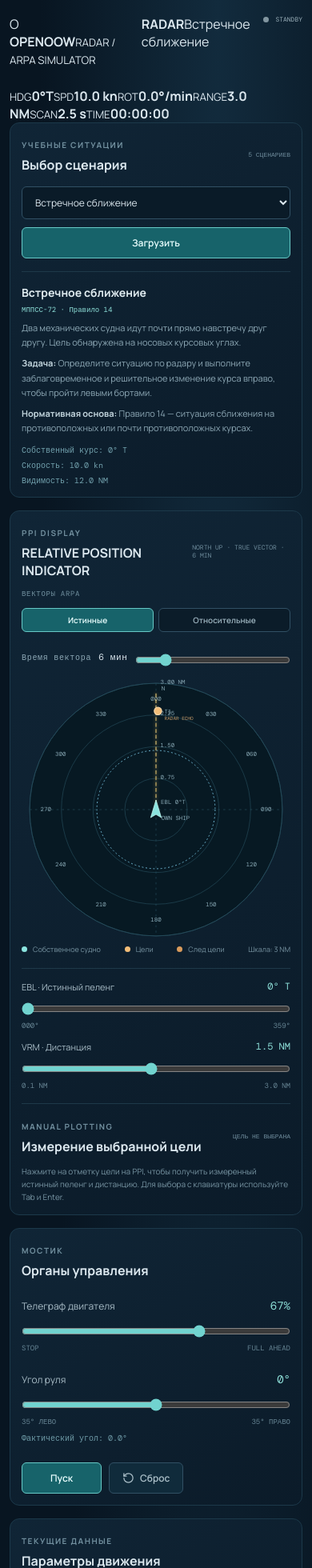
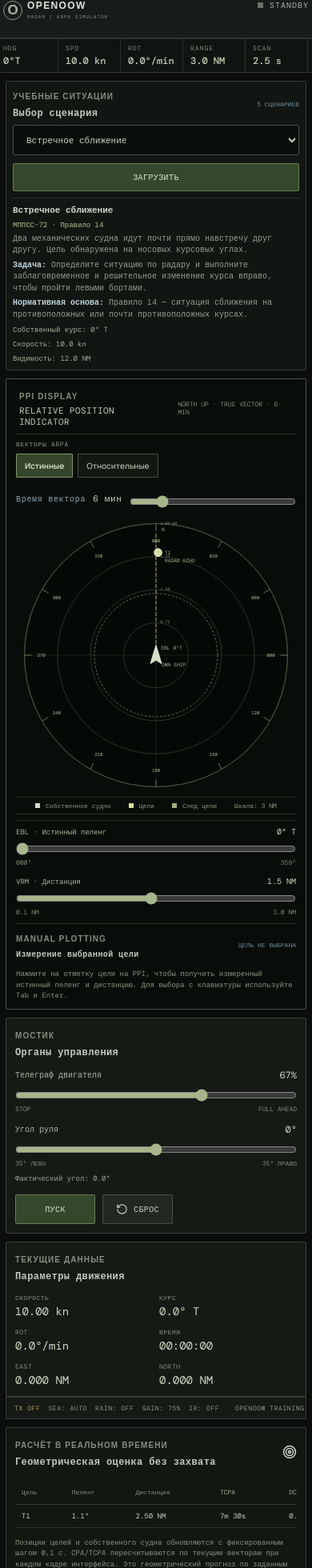
Before and after one commit to quvok/OpenOOW, a React (Vite) app: page / in a window 390 px wide. Shown: the top 1960 px of the page at 80% size. Built offline with nearby package versions, Linux system fonts and the light colour scheme.

Commit message:
ui: add Transas-inspired radar console styling

```diff
--- a/src/ui/styles.css
+++ b/src/ui/styles.css
@@ -58,3 +58,133 @@
 .arpa-swap{color:#718f9f;font-size:9px;white-space:nowrap}
 .arpa-swap.active{color:#ffc36d;font-weight:700}
 @media(max-width:700px){.vector-mode-control{align-items:flex-start;flex-direction:column}.vector-length-control{width:100%;justify-content:space-between}.vector-length-control input{flex:1}.trial-controls{align-items:stretch;flex-direction:column}.trial-controls>div{min-width:0}.trial-controls label{flex-direction:row;justify-content:space-between;align-items:center}.trial-controls input{width:100px}}
+
+
+/* Transas Navi-Sailor inspired bridge radar presentation */
+:root{font-family:Arial,Helvetica,sans-serif;color:#d0d5cf;background:#080b09}
+body{min-width:320px;background:#080b09}
+.app-shell{display:block;min-height:100vh;background:#080b09;color:#d0d5cf}
+.sidebar{display:none}
+.workspace{width:100%;max-width:none;margin:0;padding:0 12px 14px;background:#0b0e0c}
+.transas-topbar{height:54px;margin:0 -12px 0;padding:0 18px;background:#171b19;border-bottom:1px solid #353c36;display:flex;gap:20px}
+.equipment-brand{display:flex;align-items:center;gap:9px;min-width:190px;color:#e0e4dc}
+.equipment-mark{width:29px;height:29px;border:1px solid #8e9b8d;border-radius:50%;display:grid;place-items:center;font:700 17px Arial;color:#a9b6a2}
+.equipment-brand b{display:block;font:700 12px Arial;letter-spacing:1.4px}
+.equipment-brand small{display:block;margin-top:3px;color:#8a9489;font:8px 'DM Mono',monospace;letter-spacing:1px}
+.equipment-title{display:flex;align-items:center;gap:12px;flex:1}
+.equipment-title strong{font:700 12px 'DM Mono',monospace;color:#b9c6b0;letter-spacing:1.4px}
+.equipment-title span{font:11px 'DM Mono',monospace;color:#8e9a8e;white-space:nowrap;overflow:hidden;text-overflow:ellipsis}
+.transas-topbar .status{font:10px 'DM Mono',monospace;color:#aab3a7;letter-spacing:1px}
+.transas-topbar .status.live{color:#a5d47e}
+.transas-topbar .status i{border-radius:0;width:7px;height:7px;background:#687164}
+.transas-topbar .status.live i{background:#a5d47e;box-shadow:0 0 7px #a5d47e}
+.instrument-strip{display:flex;align-items:stretch;gap:0;min-height:43px;margin:0 -12px 10px;background:#101411;border-bottom:1px solid #343d34;border-top:1px solid #252c26;overflow-x:auto}
+.instrument-strip>span{display:flex;flex-direction:column;justify-content:center;gap:3px;min-width:95px;padding:5px 14px;border-right:1px solid #293029}
+.instrument-strip small{font:8px 'DM Mono',monospace;color:#7f8c7b;letter-spacing:1px}
+.instrument-strip b{font:12px 'DM Mono',monospace;color:#c2d0b7;font-weight:500;white-space:nowrap}
+.panel{background:#111612;border:1px solid #343d34;border-radius:2px;padding:11px;box-shadow:none}
+.scenario-picker{margin-bottom:10px;padding:9px 12px}
+.scenario-picker-top{align-items:center}
+.scenario-picker .eyebrow,.eyebrow{color:#82917d;letter-spacing:1.1px}
+.scenario-picker h2,.panel h2{font:600 12px 'DM Mono',monospace;color:#c1cbbd;letter-spacing:.4px}
+.scenario-select-row{margin-top:7px}
+.scenario-select-row select{border-radius:2px;background:#090d0a;border:1px solid #465044;color:#c7d1c0;font:11px 'DM Mono',monospace}
+.scenario-select-row button,.primary,.secondary{border-radius:2px;font:10px 'DM Mono',monospace;text-transform:uppercase;letter-spacing:.4px}
+.primary{background:#34482b;border:1px solid #687d55;color:#d9e5cd}
+.secondary{background:#202820;border:1px solid #465044;color:#c0c9b9}
+.scenario-description{margin-top:8px;padding-top:7px;border-top:1px solid #293229;color:#929e8c;font:10px/1.45 'DM Mono',monospace}
+.scenario-description>b{font:600 11px 'DM Mono',monospace;color:#d0d8c9}
+.scenario-description>span{color:#b4c38c;font:9px 'DM Mono',monospace}
+.scenario-description p{margin:4px 0}
+.scenario-facts{margin-top:6px;color:#a2ad96;font:9px 'DM Mono',monospace}
+.main-grid{grid-template-columns:minmax(0,1.65fr) minmax(270px,.62fr);gap:10px;align-items:stretch}
+.radar-panel{background:#080d09;border:1px solid #465345;border-radius:2px;padding:9px 12px;min-height:0}
+.radar-heading{padding:2px 4px 8px;border-bottom:1px solid #303a2e}
+.radar-heading .eyebrow{color:#84927a}
+.radar-heading h2{margin-top:3px;color:#c4ceb8;font:11px 'DM Mono',monospace}
+.radar-heading .unit{color:#82917b;font:8px 'DM Mono',monospace}
+.vector-mode-control{margin:7px 0 0;color:#8f9c85;font:8px 'DM Mono',monospace}
+.vector-mode-control button{border-radius:1px;background:#111811;border-color:#45513e;color:#aeb9a3}
+.vector-mode-control button.mode-active{background:#34452b;border-color:#82956a;color:#e0e8d5}
+.vector-length-control strong{color:#c3d0b6}
+.radar-view{width:min(100%,min(78vh,780px));max-height:calc(100vh - 245px);margin:2px auto;flex:1;min-height:320px}
+.radar-bg{fill:#030905;stroke:#68755d;stroke-width:1.1}
+.radar-ring{stroke:#42523c;stroke-width:.9;opacity:.95}
+.radar-cross{stroke:#35432f;stroke-width:.8;stroke-dasharray:none;opacity:.8}
+.radar-view text{fill:#a2b392;font:9px 'DM Mono',monospace}
+.bearing-mark line{stroke:#8d9b7e;stroke-width:1}
+.bearing-mark text{fill:#b6c5a2;font:8px 'DM Mono',monospace}
+.range-labels text{fill:#7f9073;font:7px 'DM Mono',monospace}
+.vrm-ring{stroke:#b2b9a0;stroke-width:1;stroke-dasharray:4 3;opacity:.8}
+.ebl-line{stroke:#d2c16d;stroke-width:1.2;stroke-dasharray:7 3;filter:none}
+.own-ship{fill:#d5dfc5;stroke:#f0f4e7;stroke-width:1.2}
+.target-echo{fill:#d7dca2;stroke:#f1f4d0;stroke-width:1.2}
+.target-echo.selected{fill:#fff3a0;stroke:#fffbd8}
+.target-vector{stroke:#d2d99a;stroke-width:1.4}
+.target-vector-head{stroke:#d2d99a;stroke-width:1.4}
+.target-course-label{fill:#a9b98a!important}
+.target-trail{stroke:#9fae7d;stroke-width:1.2;opacity:.55}
+.radar-legend{justify-content:center;gap:22px;padding:5px 0;border-top:1px solid #273126;border-bottom:1px solid #273126;color:#8b9a80;font:8px 'DM Mono',monospace}
+.radar-legend .dot{width:6px;height:6px;border-radius:0}
+.own-dot{background:#d5dfc5}.target-dot{background:#d7dca2}.trail-dot{background:#9fae7d}
+.radar-tools{margin-top:7px;padding-top:7px;border-color:#2b3529;gap:12px}
+.radar-tool .control-title{font:9px 'DM Mono',monospace;color:#a7b49a}
+.radar-tool .control-title strong{font:10px 'DM Mono',monospace;color:#d0d9c3}
+input[type=range]{accent-color:#a6b58b}
+.radar-tool input[type=range]{margin:7px 0 3px}
+.range-labels{color:#75836d;font:8px 'DM Mono',monospace}
+.radar-selection-panel{border-color:#2b3529;margin-top:9px;padding-top:8px}
+.radar-selection-panel .panel-heading h2{font-size:10px}
+.measurement-readouts{gap:8px;margin-top:8px}
+.metric{gap:3px}
+.metric span{font:8px 'DM Mono',monospace;color:#82917b}
+.metric b{font:12px 'DM Mono',monospace;color:#d0dac4}
+.selection-actions{margin-top:8px;color:#9ba88f;font:9px 'DM Mono',monospace}
+.control-column{gap:10px}
+.control-column>.panel{background:#151a15;border-color:#394337;border-radius:2px}
+.control-block{margin-top:13px}
+.control-title{font:10px 'DM Mono',monospace;color:#aab59e}
+.control-title strong{font:12px 'DM Mono',monospace;color:#d2ddc4}
+.control-block input[type=range]{margin:9px 0 4px}
+.range-labels{color:#7f8d76}
+.actual-rudder{color:#9aa68e;font:9px 'DM Mono',monospace}
+.action-row{margin-top:14px}
+.metrics-grid{gap:12px 8px;margin-top:14px}
+.metric b{font-size:14px}
+.instrument-footer{display:flex;align-items:center;gap:17px;min-height:28px;padding:4px 10px;margin:0 0 10px;background:#151a15;border:1px solid #333c31;color:#8e9b83;font:8px 'DM Mono',monospace;letter-spacing:.6px}
+.tx-indicator{color:#b7a16c}.tx-indicator.active{color:#a5d47e}
+.footer-spacer{flex:1}
+.cpa-panel,.arpa-panel,.debrief-panel{margin-bottom:10px}
+.cpa-panel,.arpa-panel,.debrief-panel{background:#121712;border-color:#343d34;border-radius:2px}
+.cpa-table{font:9px 'DM Mono',monospace}
+.cpa-table th{color:#84927b;border-color:#364032;font-size:8px}
+.cpa-table td{color:#c4ceba;border-color:#293329;padding:8px}
+.cpa-note,.debrief-panel ul{color:#87947d;font:9px/1.5 'DM Mono',monospace}
+.arpa-alert-settings,.trial-controls{border-radius:2px;background:#0b100b;border-color:#343f30}
+.arpa-alert-settings label,.trial-controls label{color:#a4b096;font:9px 'DM Mono',monospace}
+.arpa-alert-settings input,.trial-controls input{border-radius:1px;background:#050805;border-color:#46513f;color:#d3dcc8}
+.arpa-table{min-width:1080px}
+.notice{border-radius:2px;background:#111611;border-color:#353e32;color:#8b9882;font:9px/1.5 'DM Mono',monospace}
+@media(max-width:900px){
+  .workspace{padding:0 7px 10px}
+  .main-grid{grid-template-columns:minmax(0,1fr)}
+  .radar-view{width:min(100%,min(72vh,680px));max-height:none;min-height:300px}
+  .control-column{display:grid;grid-template-columns:repeat(2,minmax(0,1fr))}
+}
+@media(max-width:600px){
+  .transas-topbar{padding:0 9px;height:48px;gap:8px}
+  .equipment-brand{min-width:118px;gap:6px}
+  .equipment-brand small{font-size:6px}
+  .equipment-mark{width:24px;height:24px}
+  .equipment-title{display:none}
+  .instrument-strip>span{min-width:78px;padding:5px 9px}
+  .scenario-picker{padding:8px}
+  .main-grid{grid-template-columns:minmax(0,1fr)}
+  .radar-view{width:100%;min-height:280px;max-height:none}
+  .vector-mode-control{gap:7px}
+  .vector-mode-control>div{width:auto}
+  .vector-mode-control button{flex:0 0 auto}
+  .control-column{display:flex}
+  .instrument-footer{gap:10px;overflow-x:auto;white-space:nowrap}
+  .cpa-table{min-width:430px}
+}
```
